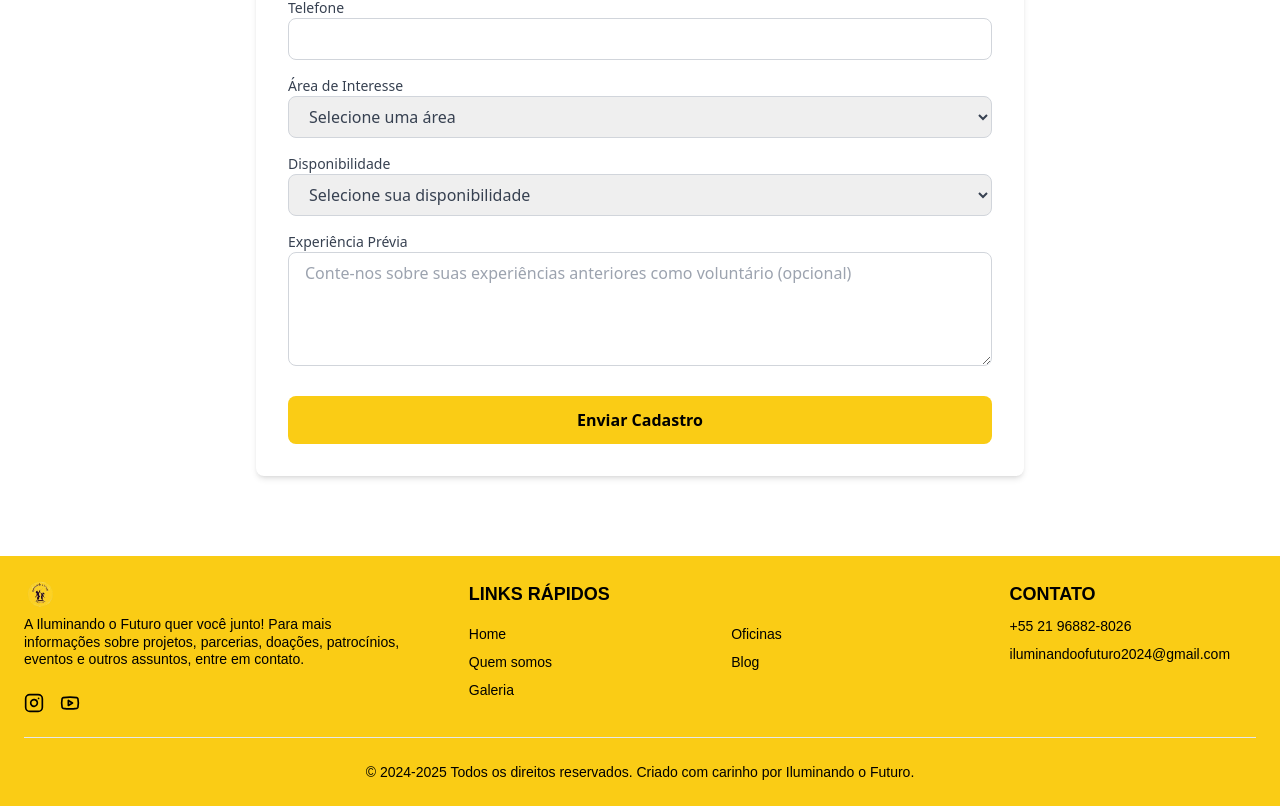
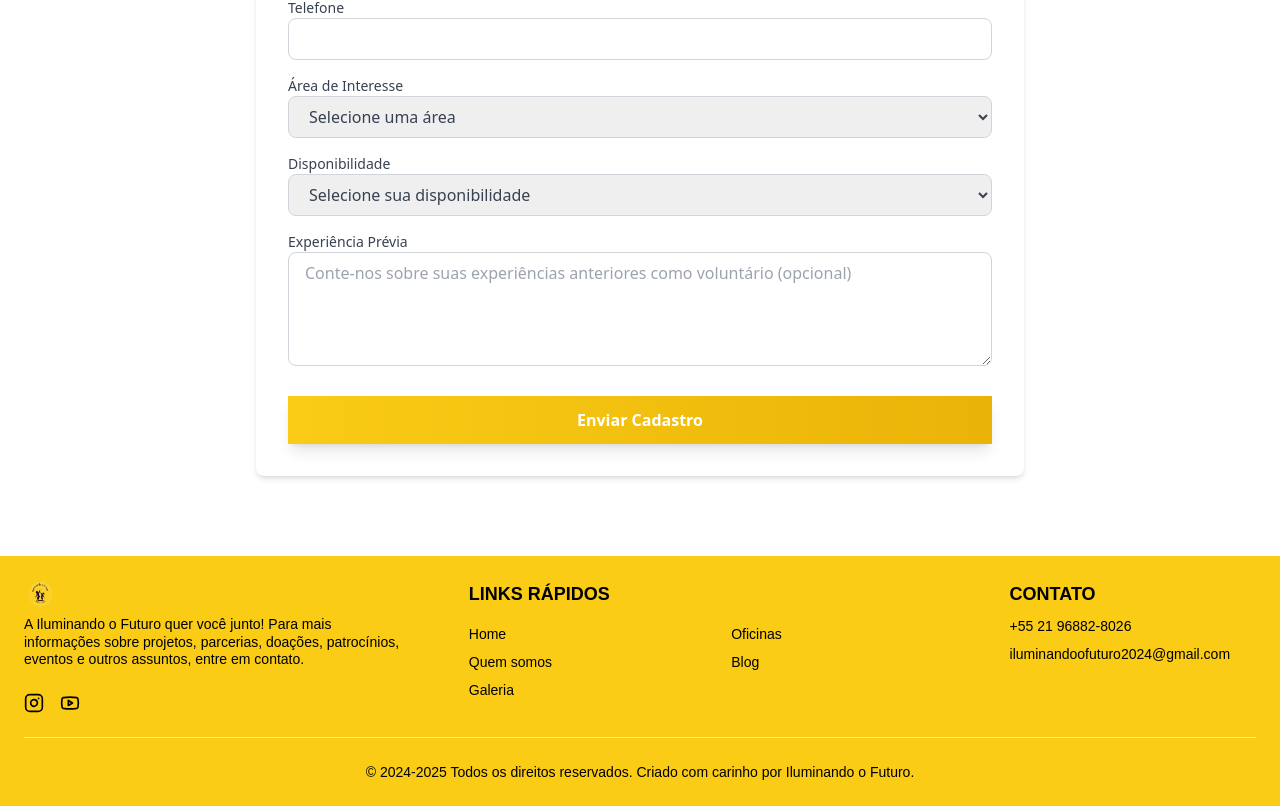
Before and after one commit to devcleber1/iluminando, a React (Vite) app: page /voluntario in a window 1280 px wide. Shown: the part 774-1580 px from the top of the page. Built offline with nearby package versions, Linux system fonts and the light colour scheme.

Commit message:
Alterando dados e cores

```diff
--- a/src/Pages/Volunter/Volunter.jsx
+++ b/src/Pages/Volunter/Volunter.jsx
@@ -180,7 +180,23 @@ export default function Volunteer() {
 
             <button
               type="submit"
-              className="w-full py-3 bg-yellow-400 text-black font-semibold rounded-lg hover:bg-yellow-500 transition-colors duration-200 sm:text-sm md:text-base"
+              className="w-full
+              py-3
+              bg-yellow-400
+              text-black
+              font-semibold
+                bg-gradient-to-r
+                from-yellow-400
+                to-yellow-500
+                shadow-lg
+                hover:from-yellow-500
+                hover:to-yellow-600
+                hover:scale-105
+                transition-colors
+                duration-200
+                sm:text-sm
+                md:text-base
+                text-white"
             >
               Enviar Cadastro
             </button>
--- a/src/Pages/WhoWeAre/About.jsx
+++ b/src/Pages/WhoWeAre/About.jsx
@@ -26,7 +26,7 @@ export default function QuemSomos() {
   return (
     <main className="font-body text-gray-800">
       <section className="bg-gradient-to-r from-yellow-600 via-yellow-400 to-yellow-300 py-20 mt-30">
-      <motion.h1
+        <motion.h1
           className="text-5xl font-title font-bold text-white text-center cursor-default select-none"
           initial={{ opacity: 0, scale: 0.8 }}
           animate={{ opacity: 1, scale: 1 }}
@@ -48,7 +48,7 @@ export default function QuemSomos() {
           transition={{ duration: 1.2 }}
         >
           <p className="text-lg font-body leading-relaxed text-gray-700">
-          Iluminando o Futuro é uma organização dedicada ao desenvolvimento
+            Iluminando o Futuro é uma organização dedicada ao desenvolvimento
             social e à transformação de vidas. Acreditamos no poder do
             conhecimento para mudar realidades e construir um futuro mais
             brilhante.
@@ -136,7 +136,7 @@ export default function QuemSomos() {
                     className={`w-full md:w-1/2 flex flex-col items-center text-center px-4`}
                     variants={timelineChildVariants}
                   >
-                    <h4 className="text-xl font-title text-black font-semibold mb-2">{ano}</h4>
+                    <h4 className="text-xl font-title text-white font-semibold mb-2">{ano}</h4>
                     <p className="text-black text-base font-body max-w-md">{evento}</p>
                   </motion.div>
 
@@ -167,15 +167,30 @@ export default function QuemSomos() {
 
       <section className="bg-white py-20 px-6 text-center">
         <motion.h2
-          className="text-4xl font-title font-bold mb-6 bg-gradient-to-r from-yellow-500 to-yellow-700 bg-clip-text text-transparent"
-          initial={{ opacity: 0, y: 20 }}
+          className="text-4xl font-title font-bold mb-6 text-yellow-500"
           animate={{ opacity: 1, y: 0 }}
         >
-          Precisamos do seu apoio!
+          Precisamos do seu Apoio!
         </motion.h2>
         <motion.a
-          href="#doar"
-          className="inline-block px-6 py-4 rounded-lg bg-gradient-to-r from-yellow-500 to-yellow-700 text-white font-menu font-semibold text-lg shadow-lg"
+          href="/doacoes"
+          className="inline-block px-6 py-4 rounded-lg
+                bg-gradient-to-r
+                from-yellow-400
+                to-yellow-500
+                shadow-lg
+                hover:from-yellow-500
+                hover:to-yellow-600
+                hover:scale-105
+                active:scale-95
+                transition
+                duration-300
+                ease-in-out
+                cursor-pointer
+                select-none
+                text-white
+                font-menu
+                text-lg"
           whileHover={{ scale: 1.1 }}
           whileTap={{ scale: 0.95 }}
         >
--- a/src/Pages/Workshops/Workshop.jsx
+++ b/src/Pages/Workshops/Workshop.jsx
@@ -2,12 +2,15 @@ import React from 'react';
 import { Helmet } from 'react-helmet-async';
 import { motion } from 'framer-motion';
 import { useParams, Link } from 'react-router-dom';
-import { ArrowRight, Book, Calculator } from 'lucide-react';
+import { ArrowRight, Book, Calculator, Volleyball, Baby, Award } from 'lucide-react';
 import workshopsData from './workshops';
 
 const iconMap = {
   Calculator,
   Book,
+  Volleyball,
+  Baby,
+  Award
 };
 
 export default function Workshops() {
@@ -155,7 +158,7 @@ export default function Workshops() {
         </section>
       ) : (
         <section className="py-20 px-6 max-w-7xl mx-auto grid gap-8 grid-cols-1 sm:grid-cols-2 lg:grid-cols-3">
-          {workshops.map(({ id, title, icon: Icon, images, description }) => (
+          {workshops.map(({ id, title, icon: Icon, images, description, studentsInfo }) => (
             <motion.div
               key={id}
               className="bg-white rounded-lg shadow-md overflow-hidden hover:shadow-lg transition-shadow duration-200 flex flex-col"
@@ -178,7 +181,8 @@ export default function Workshops() {
                   </h3>
                 </div>
                 <p className="text-gray-700 flex-grow">{description}</p>
-                <div className="border-t border-gray-200 pt-4 mt-6 flex items-center justify-end">
+                <div className="border-t border-gray-200 pt-4 mt-6 flex items-center justify-between">
+                  <span className="text-red-500 font-menu font-semibold">{studentsInfo}</span>
                   <Link
                     to={`/oficinas/${id}`}
                     className="flex items-center text-yellow-500 font-menu font-semibold hover:text-yellow-600 focus:outline-none transition duration-300 ease-in-out"
--- a/src/Pages/Workshops/workshops.js
+++ b/src/Pages/Workshops/workshops.js
@@ -49,7 +49,7 @@ const workshops = [
   {
     id: 'alfabetizacao',
     title: 'Alfabetização',
-    icon: 'Book',
+    icon: 'Baby',
     images: [alfabetizacao, alfabetizacao2, alfabetizacao3, alfabetizacao4, alfabetizacao5],
     description:
       'Nossa ONG tem como missão promover a alfabetização de crianças e adultos em situações de vulnerabilidade social. Acreditamos que a leitura e a escrita são direitos fundamentais para o exercício da cidadania e o desenvolvimento pessoal. Por meio de programas de ensino personalizados, oferecemos apoio a estudantes que estão em processo de alfabetização, utilizando metodologias dinâmicas e interativas que facilitam o aprendizado.',
@@ -61,7 +61,7 @@ const workshops = [
   {
     id: 'capoeira',
     title: 'Capoeira',
-    icon: 'Book',
+    icon: 'Award',
     images: [capoeira, capoeira2, capoeira3, capoeira4],
     description:
       'Nossa ONG promove a capoeira como instrumento de transformação social, resgate cultural e fortalecimento comunitário. Oferecemos aulas e rodas de capoeira que integram movimento, música e história, proporcionando às crianças, jovens e adultos uma experiência única de aprendizado e conexão com suas raízes. Mais do que uma expressão cultural, a capoeira ensina valores como disciplina, respeito, resistência e cooperação. Acreditamos que, por meio dessa arte, é possível empoderar indivíduos e construir um futuro mais inclusivo e cheio de possibilidades!',
@@ -73,7 +73,7 @@ const workshops = [
   {
     id: 'futebol',
     title: 'Futebol',
-    icon: 'Book', // Considere criar um ícone específico para futebol, se disponível
+    icon: 'Volleyball', // Considere criar um ícone específico para futebol, se disponível
     images: [futebol, futebol2, futebol3, futebol4],
     description:
       'Nossa ONG utiliza o futebol como ferramenta de inclusão social, desenvolvimento pessoal e formação cidadã. Por meio de treinos e atividades educativas, promovemos a disciplina, o trabalho em equipe e o respeito entre crianças e jovens de comunidades. Além de ensinar técnicas e fundamentos do esporte, também incentivamos valores como comprometimento, liderança e solidariedade. Acreditamos que o futebol vai além do campo, sendo um caminho para construir oportunidades e transformar vidas!',
```
